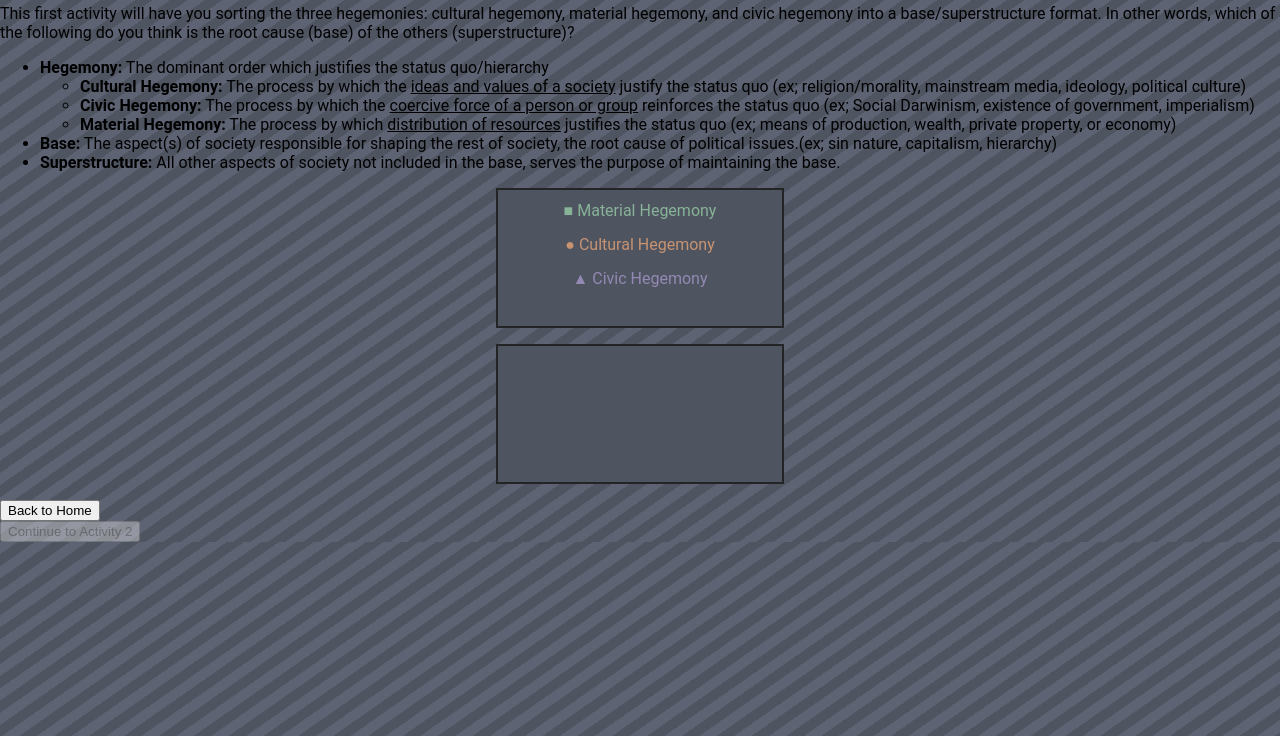
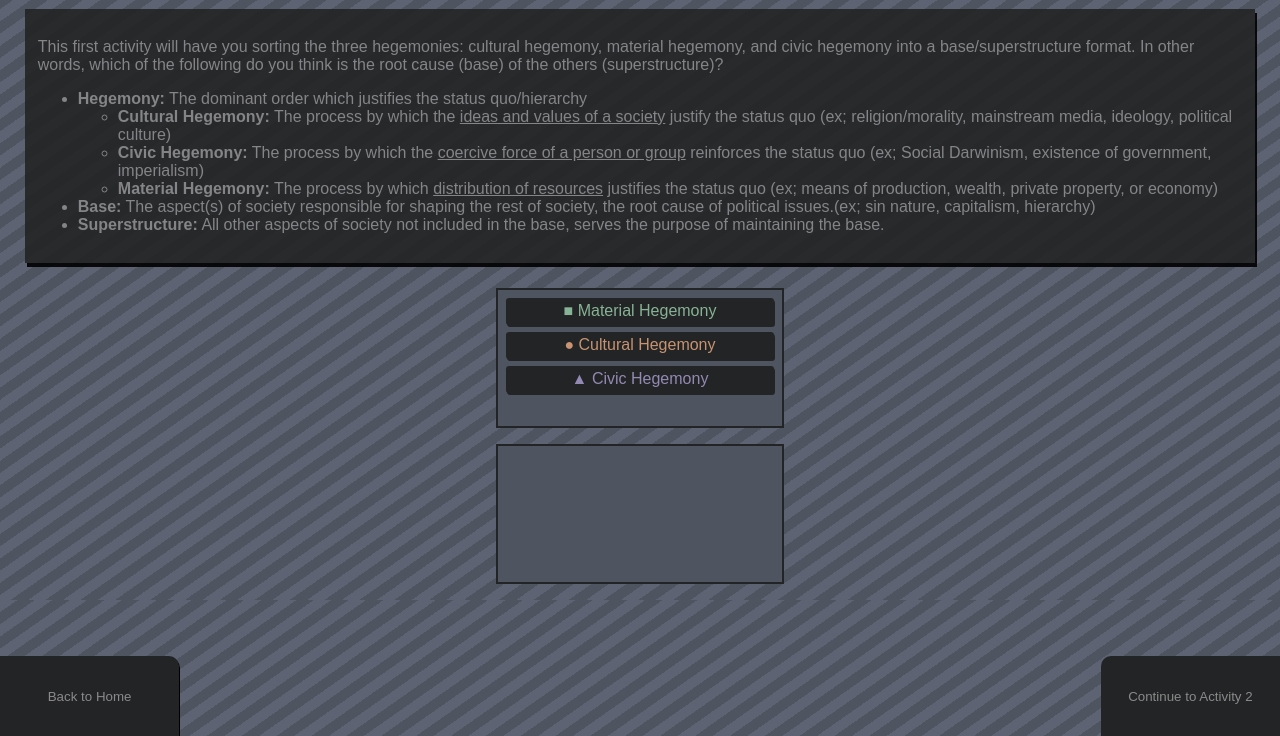
Before and after one commit to TomatDividedBy0/tomatdividedby0.github.io, a plain HTML site: page activity1.html in a window 1280 px wide. Shown: the part 64-800 px from the top of the page. Drawn offline with Linux system fonts and the light colour scheme.

Commit message:
Restructure
fixed readability

```diff
--- a/theme.css
+++ b/theme.css
@@ -4,22 +4,25 @@ html, header
     float: top;
     margin: 0;
 }
+
 #header
 {
     background-color: #232425;
     color:#8A8A8B;
-    font-family:"Roboto";
+    font-family:sans-serif,serif;
+	justify-content:center;
 }
 
 html, body
 {
-    font-family:"Roboto";
+    font-family:sans-serif,serif;
     color:#000;
     margin: 0
 }
-body{
+
+body
+{
     background: repeating-linear-gradient(145deg, #5e6374, #5e6374 10px, #4f5461 10px, #4f5461 20px);
-
 }
 
 .container1
@@ -27,6 +30,74 @@ body{
     position: center;
     width: 42%;
     height: 16em;
+}
+
+.boxShadow
+{
+	margin:25px;
+	color:#8A8A8B;
+	background-color:#232425;
+	box-shadow:2px 4px #000000;
+	opacity:0.9;
+	padding:1%;
+}
+
+.noselect{
+	box-shadow:1px 2px;
+	background-color:#232425;
+}
+
+#button
+{
+	background-color:#232425;
+	width:14%;
+	height:10%;
+	border:none;
+	float:center;
+	box-shadow:1px 2px #000000;
+	-webkit-appearance:none;
+	position:fixed;
+	bottom:0px;
+	left:43%;
+	border-radius:10px 10px 0px 0px;
+	color:#8A8A8B;
+}
+
+#leftButton
+{
+	background-color:#232425;
+	width:14%;
+	height:10%;
+	border:none;
+	float:center;
+	box-shadow:1px 2px #000000;
+	-webkit-appearance:none;
+	position:fixed;
+	bottom:0px;
+	border-radius:0px 10px 0px 0px;
+	color:#8A8A8B;
+}
+
+#rightButton
+{
+	background-color:#232425;
+	width:14%;
+	height:10%;
+	border:none;
+	float:right;
+	box-shadow:2px 1px #000000;
+	-webkit-appearance:none;
+	position:fixed;
+	bottom:0px;
+	border-radius:10px 0px 0px 0px;
+	right:0;
+	color:#8A8A8B;
+}
+
+#BaSS
+{
+	width:100%;
+	margin:0 auto;
 }
 
 /* draggable targets */
@@ -41,7 +112,6 @@ body{
     margin-left: auto;
     margin-right: auto;
     padding:0.5em;
-
     border:2px solid #232425;
     background-color: #4f5461;
     color:#232425;
```
